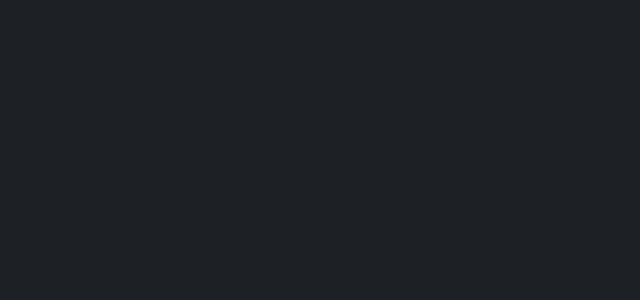
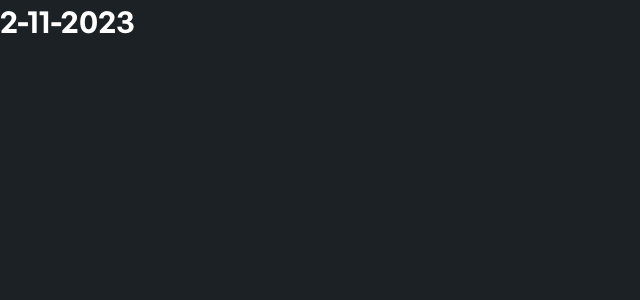
Before and after one commit to fercael/to-do-list, a React (Vite) app: page / in a window 1280 px wide. Shown: the top 300 px of the page, without its empty margins (0-640 px from the left). Built offline with nearby package versions, Linux system fonts and the light colour scheme.

Commit message:
feat: estruturar o header

```diff
--- a/src/App.tsx
+++ b/src/App.tsx
@@ -1,7 +1,9 @@
+import { Header } from "./components/Header"
+
 function App() {
   return (
     <>
-
+      <Header />
     </>
   )
 }
--- /dev/null
+++ b/src/components/Header.tsx
@@ -0,0 +1,10 @@
+function Header() {
+    const dateTime = new Date
+    return(
+        <header>
+            <h1>{`${dateTime.getDay()}-${dateTime.getMonth()}-${dateTime.getFullYear()}`}</h1>
+        </header>
+    )
+}
+
+export { Header }
```
